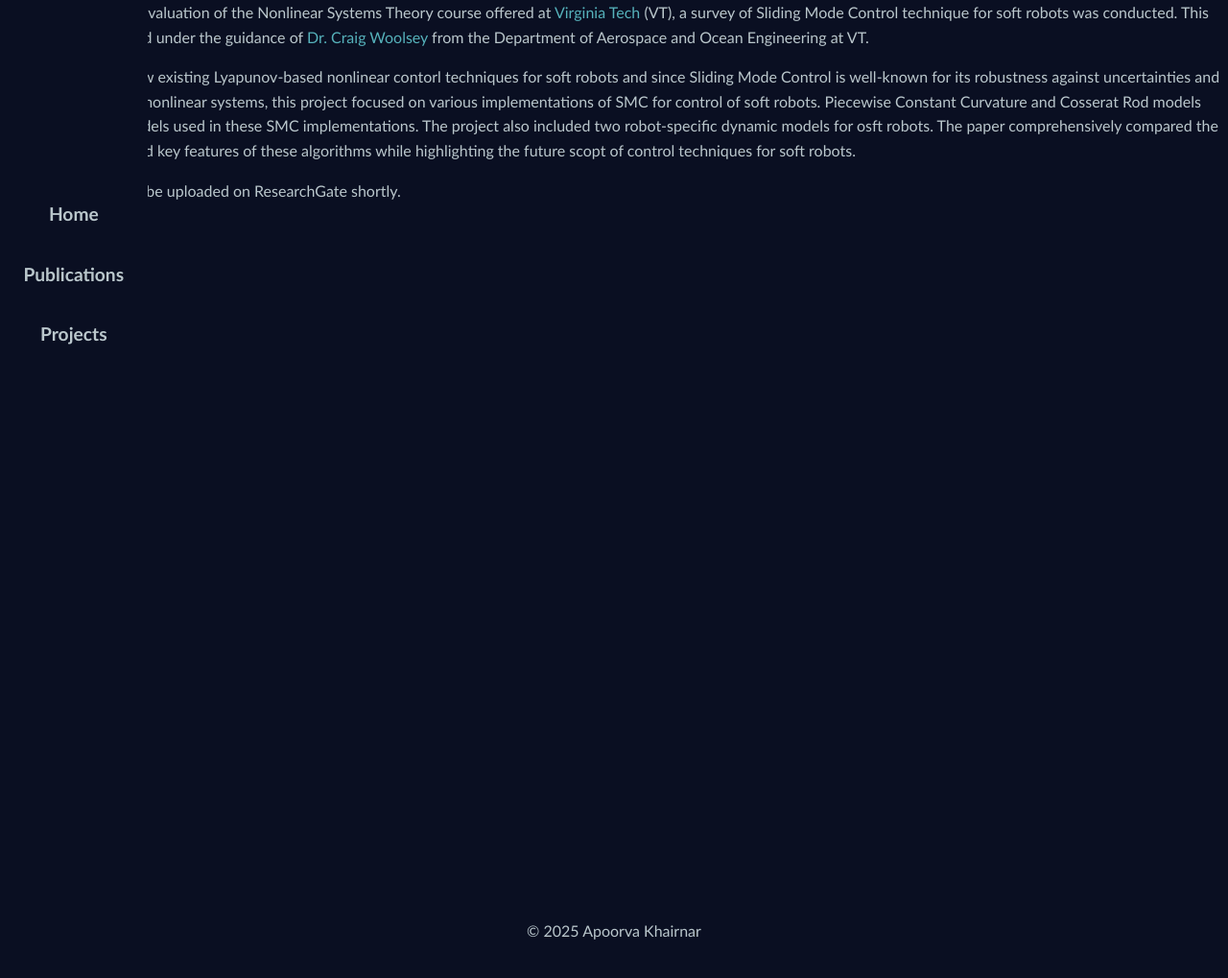
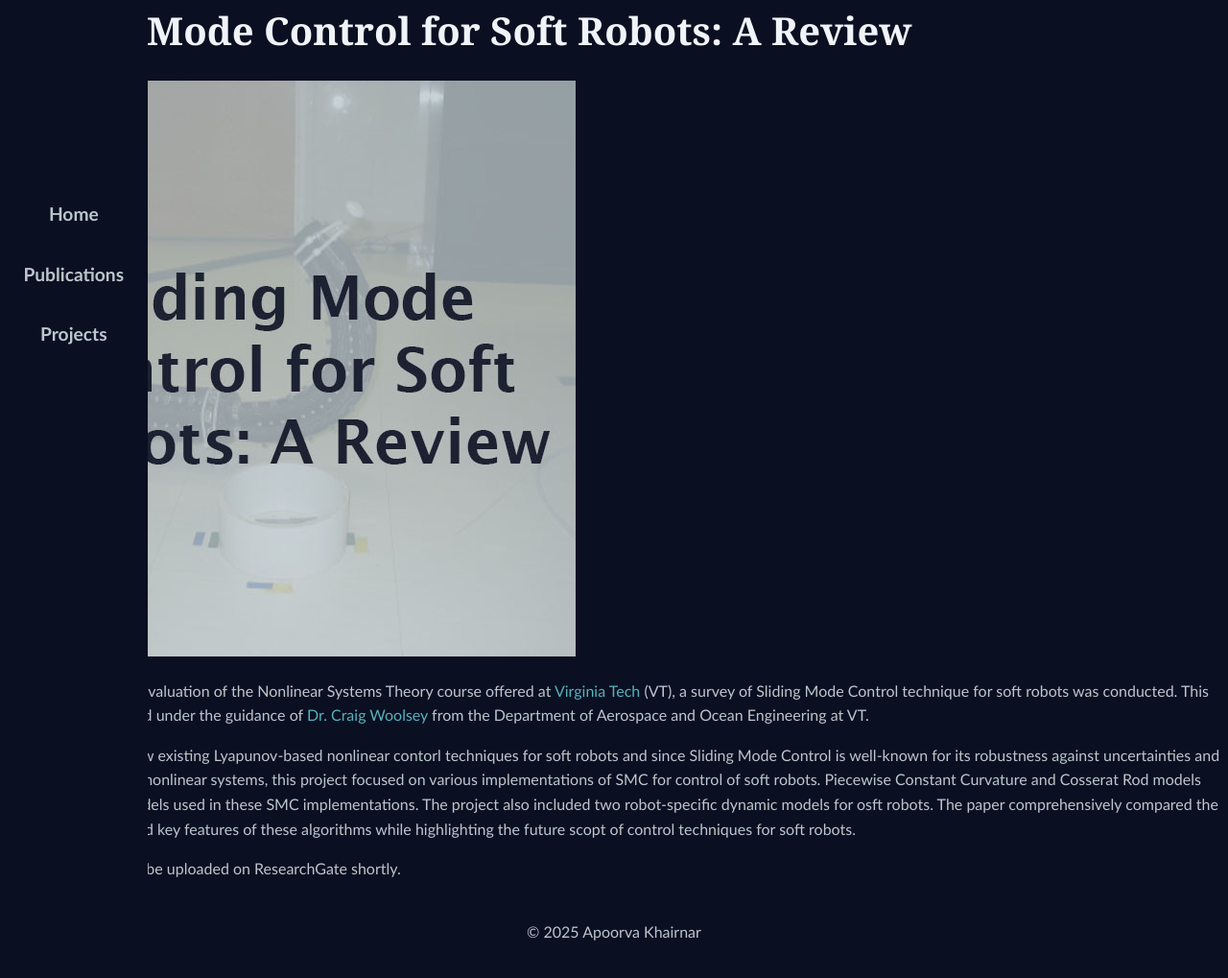
Before and after one commit to apoorvakhairnar/apoorvakhairnar.github.io, a Jekyll site: the page built from _projects/NST-Final.md, in a window 1280 px wide and 1023 px high. Shown: the top 1019 px of the window at 96% size. Built offline with Jekyll 4.4.1, drawn with Linux system fonts in a browser that asks for light colours.

Commit message:
Update project files: NST-Final.md

```diff
--- a/_projects/NST-Final.md
+++ b/_projects/NST-Final.md
@@ -7,6 +7,10 @@ permalink: /pages/projects/NST-Final/
 extra_css:
   - project_style.css
 ---
+
+# Sliding-Mode Control for Soft Robots: A Review
+
+![Sliding-Mode Control for Soft Robots: A Review](/assets/projects/NST-Final.jpg)
 
 As a part of the final evaluation of the Nonlinear Systems Theory course offered at <a href="https://vt.edu">Virginia Tech</a> (VT), a survey of Sliding Mode Control technique
 for soft robots was conducted. This project was conducted under the guidance of
```
